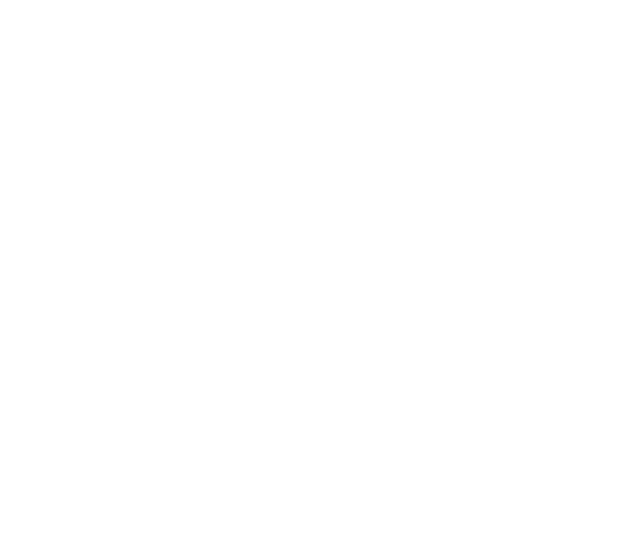
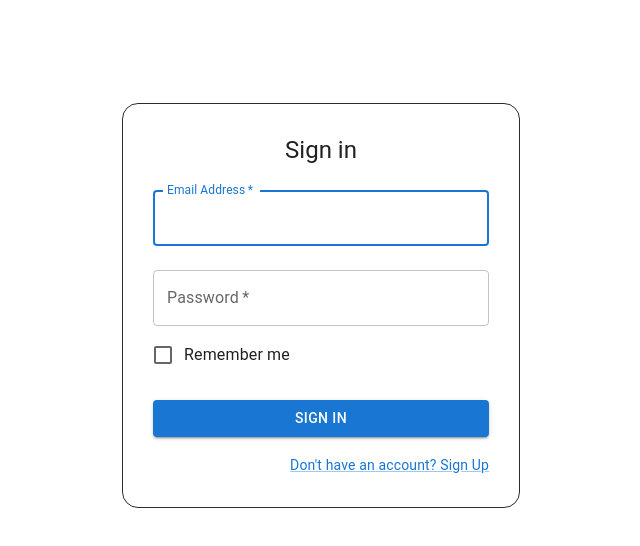
Before and after one commit to Brykl/Task4_webServer_for_deploy, a React (Vite) app in the folder client/: page / in a window 1280 px wide. Before the commit this address had no page. Shown: the top 546 px of the page, without its empty margins (319-959 px from the left). Built offline with nearby package versions, Linux system fonts and the light colour scheme.

Commit message:
added json

```diff
--- a/client/src/App.jsx
+++ b/client/src/App.jsx
@@ -14,7 +14,7 @@
       <BrowserRouter>
       <Routes>
         <Route path='/register' element={<SignUp />}></Route>
-        <Route path='/login' element={<SignIn/>}></Route>
+        <Route path='/' element={<SignIn/>}></Route>
         <Route path="/main/:userName" element={<DenseAppBar/>}></Route>
       </Routes>
       </BrowserRouter>
--- a/client/src/signup.jsx
+++ b/client/src/signup.jsx
@@ -123,7 +123,7 @@
               <Grid item xs>
               </Grid>
               <Grid item>
-                <Link href="/login" variant="body2">
+                <Link href="/" variant="body2">
                   {"Already have an account? Sign In"}
                 </Link>
               </Grid>
```
Also changed, not shown: client/vercel.json (added), 1 other file (tests, documents, lock files or other folders).
